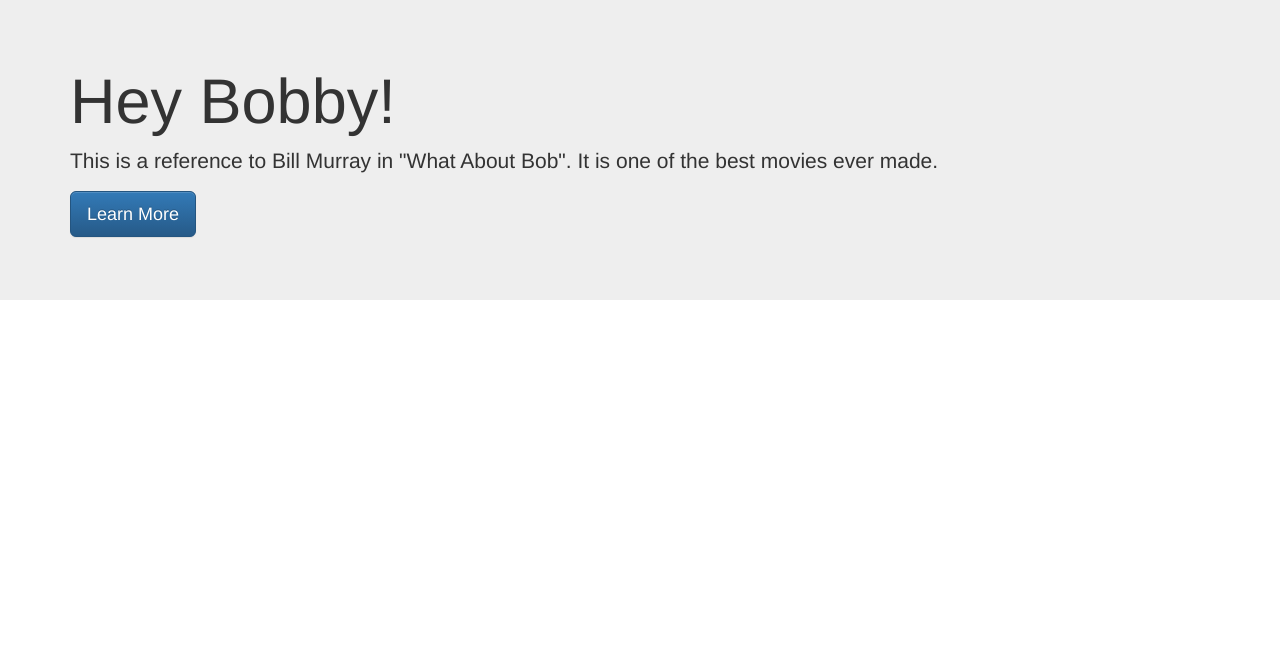
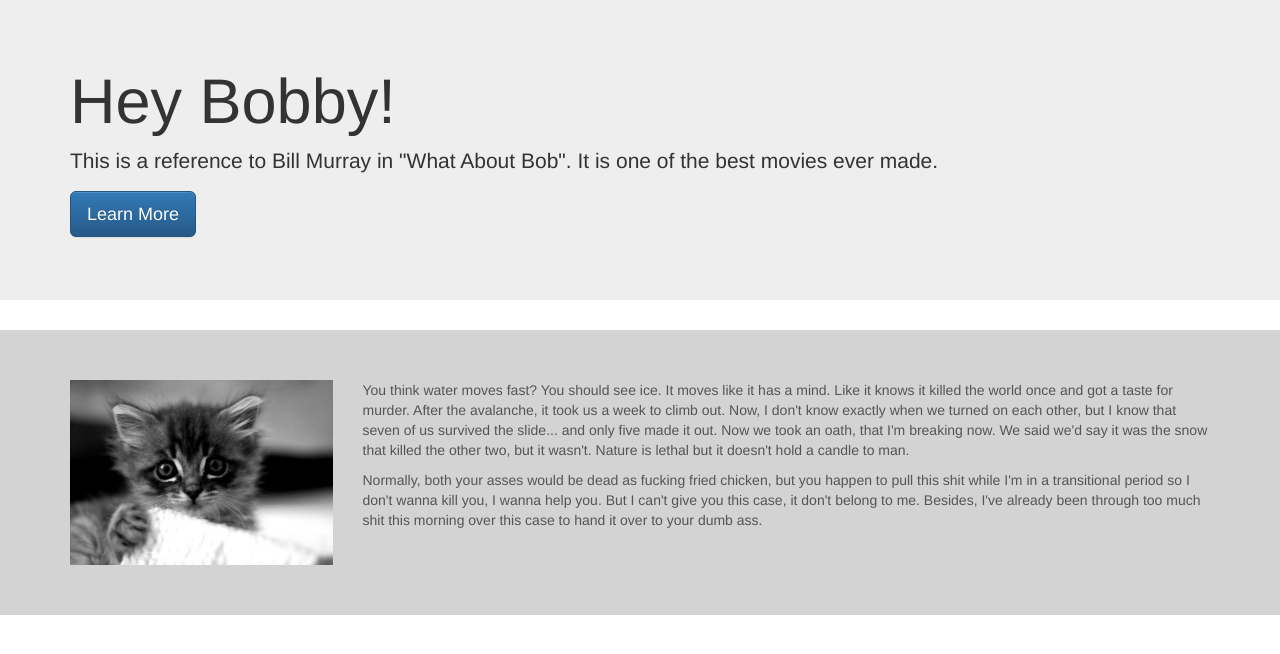
Before and after one commit to stevestonenm/bootstrap-mockup, a PHP site: page / in a window 1280 px wide. Shown: the part 73-727 px from the top of the page. Run offline with PHP 8.4, Linux system fonts and the light colour scheme; some libraries are stand-ins or nearby versions.

Commit message:
almost done first section

```diff
--- /dev/null
+++ b/css/stylesheet.css
@@ -0,0 +1,30 @@
+/***********************************************
+* this is for the bootstrap challenge.
+* This is really my first attempt so we will see
+* how it looks.
+***********************************************/
+
+/**********************************************
+* global styles
+***********************************************/
+
+
+/**********************************************
+* jumbotron section
+***********************************************/
+
+
+/**********************************************
+* first section
+***********************************************/
+section {
+	background: lightgray;
+	color: #555;
+	padding: 5rem;
+}
+
+img[alt="kitten"] {
+	width: 300px;
+	height: auto;
+	margin-right: 3rem;
+}
--- a/index.php
+++ b/index.php
@@ -15,6 +15,7 @@
 		<link type="text/css" href="//maxcdn.bootstrapcdn.com/font-awesome/4.6.2/css/font-awesome.min.css" rel="stylesheet" />
 
 		<!--custom css goes here-->
+		<link rel="stylesheet" href="css/stylesheet.css" type="text/css">
 
 		<!-- HTML5 shim and Respond.js for IE8 support of HTML5 elements and media queries -->
 		<!--[if lt IE 9]>
@@ -67,6 +68,24 @@
 				<p><a class="btn btn-primary btn-lg" href="https://en.wikipedia.org/wiki/What_About_Bob%3F"  target="_blank" role="button">Learn More</a></p>
 			</div><!--closes /.container-->
 		</div><!--closes /.jumbotron-->
+
+		<!-- first section-->
+		<section>
+			<div	class="container">
+				<div class="row">
+					<div class="col-md-3">
+						<img src="images/kitten1.jpg" class="img-responsive" alt="kitten">
+					</div>
+					<div class="col-md-9">
+						<p>You think water moves fast? You should see ice. It moves like it has a mind. Like it knows it killed the world once and got a taste for murder. After the avalanche, it took us a week to climb out. Now, I don't know exactly when we turned on each other, but I know that seven of us survived the slide... and only five made it out. Now we took an oath, that I'm breaking now. We said we'd say it was the snow that killed the other two, but it wasn't. Nature is lethal but it doesn't hold a candle to man.
+						</p>
+						<p>Normally, both your asses would be dead as fucking fried chicken, but you happen to pull this shit while I'm in a transitional period so I don't wanna kill you, I wanna help you. But I can't give you this case, it don't belong to me. Besides, I've already been through too much shit this morning over this case to hand it over to your dumb ass.
+						</p>
+					</div>
+				</div>
+			</div>
+		</section>
+
 	</body>
 
 </html>
```
Also changed, not shown: images/kitten1.jpg (added).
